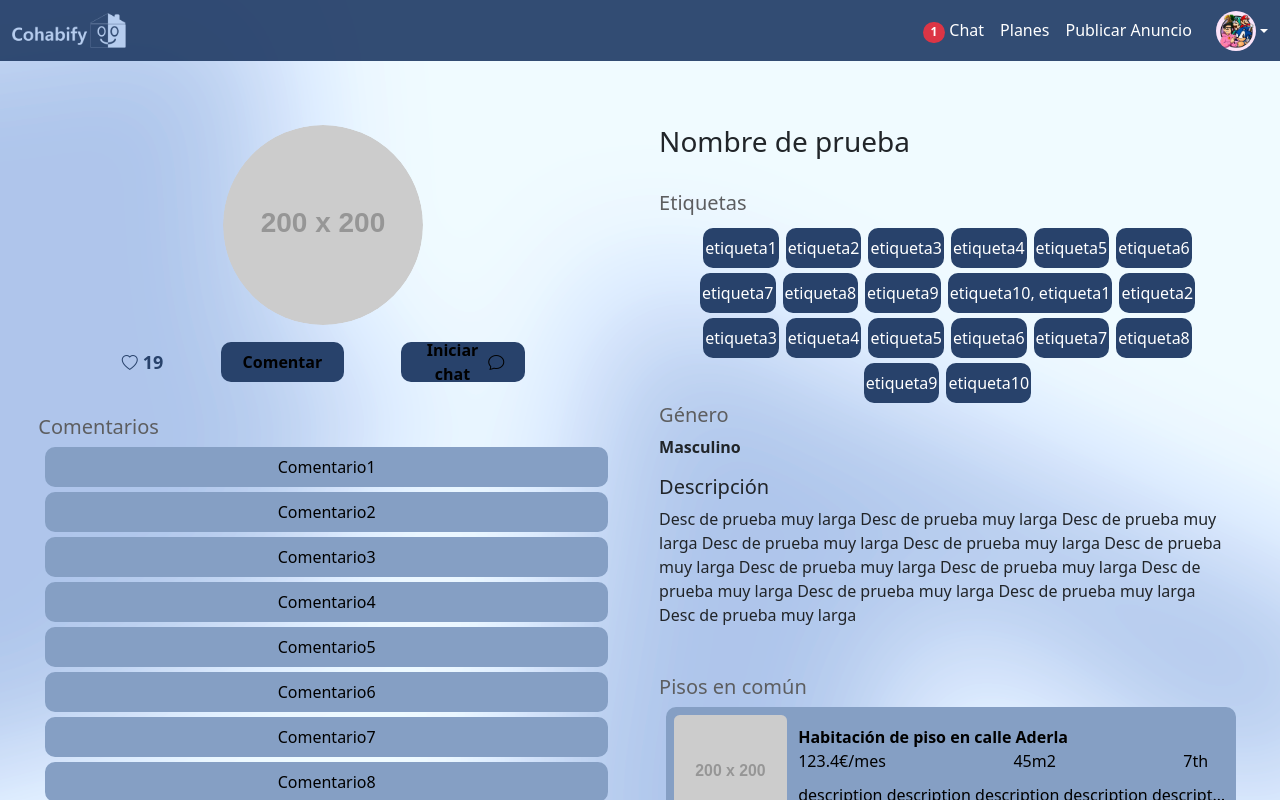
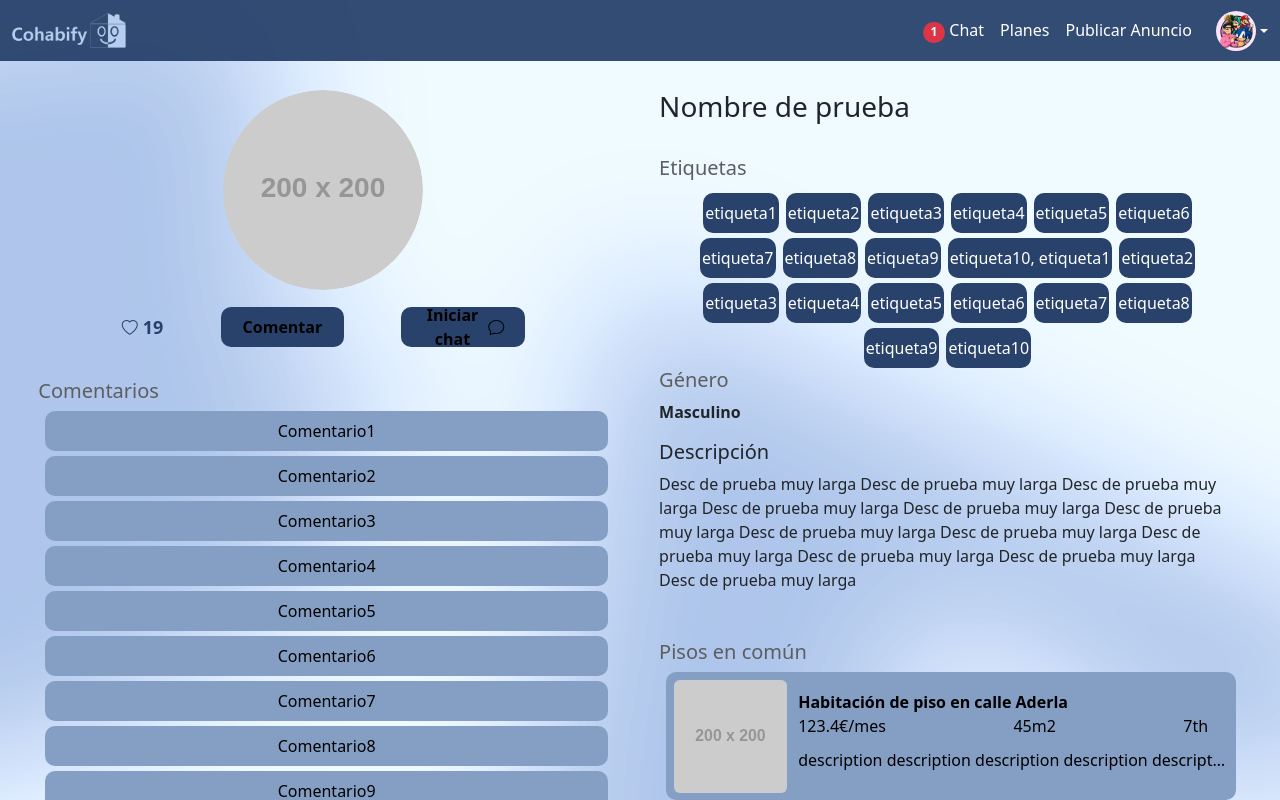
Before and after one commit to Cohabify-ISPP/Cohabify, a Vue app in the folder frontend/: page /userAdvertisement/1 in a window 1280 px wide. Shown: the top 800 px of the page. Built offline with nearby package versions, Linux system fonts and the light colour scheme.

Commit message:
fix: Quitado margen superior (mejora visual)

```diff
--- a/frontend/src/components/userAdvertisement/UserAdvertisementDetails.vue
+++ b/frontend/src/components/userAdvertisement/UserAdvertisementDetails.vue
@@ -57,7 +57,7 @@ export default {
 
     <Navbar />
 
-    <div class="contenedor d-flex align-items-center justify-content-center text-center my-5">
+    <div class="contenedor d-flex align-items-center justify-content-center text-center">
         <div class="panel">
             <div class="columna">
                 <div class="subseccion">
--- a/frontend/src/style.css
+++ b/frontend/src/style.css
@@ -122,6 +122,6 @@ button:focus-visible {
 #app {
   margin: 0 auto;
   text-align: center;
-  min-width: 95vw;
-  min-height: 95vh;
+  min-width: 100vw;
+  min-height: 100vh;
 }
```
